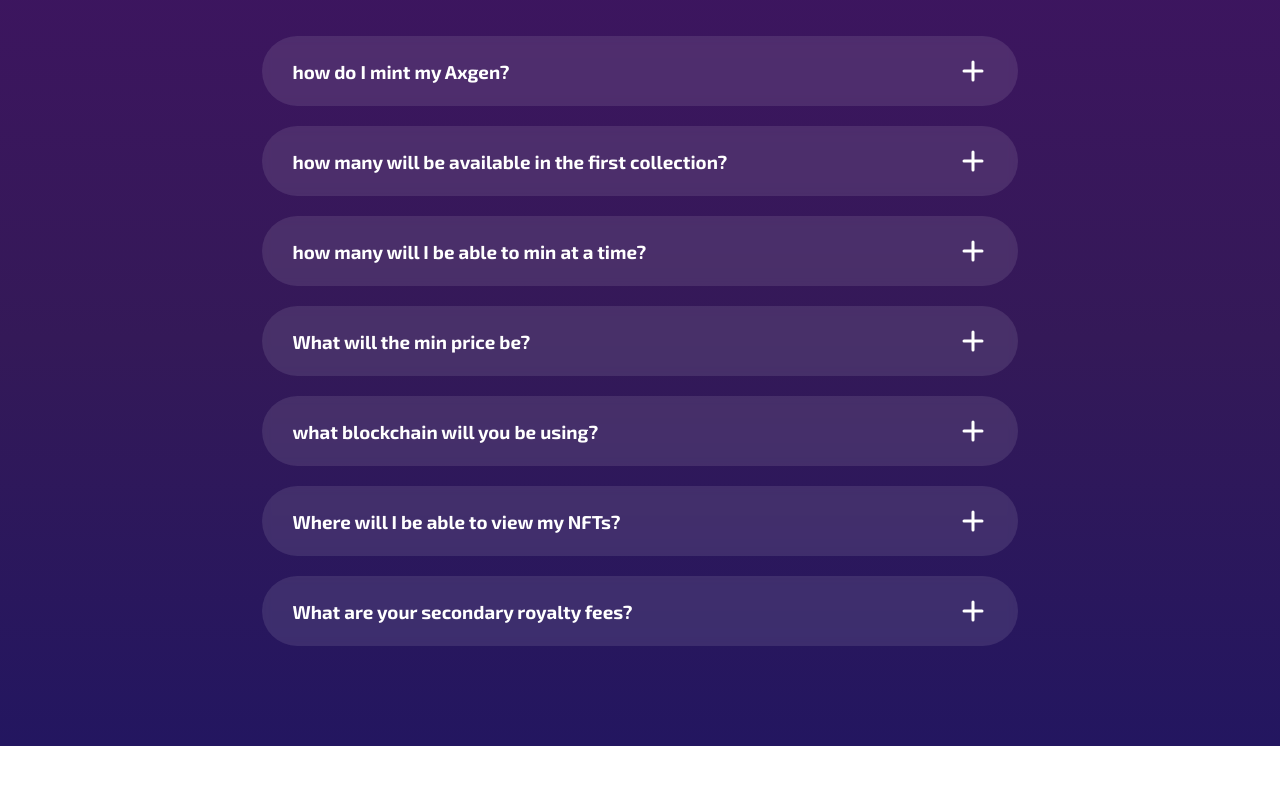
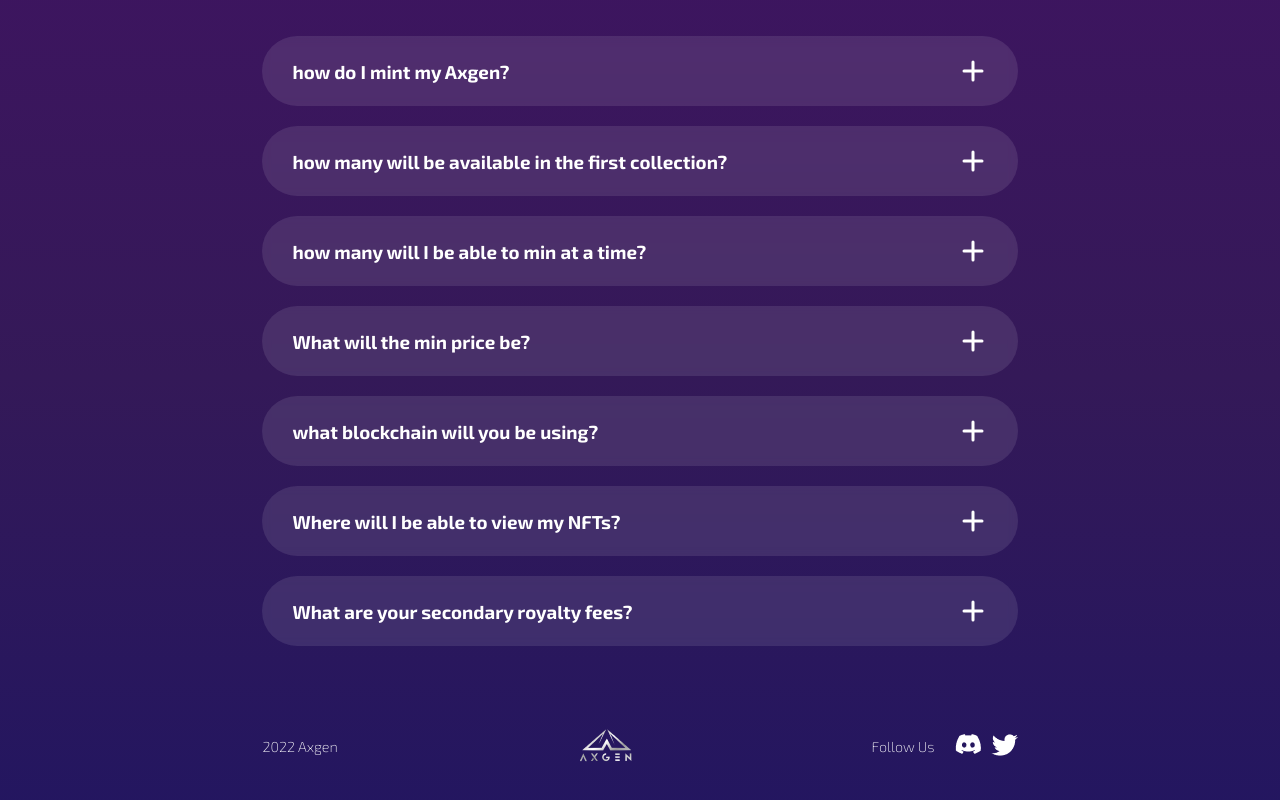
Before and after one commit to Whizzie99/axgen-client, a React (Create React App) app: page / in a window 1280 px wide. Shown: the part 4898-5698 px from the top of the page. Before the commit the page ends 5644 px from the top, so only its background shows below. Built offline with nearby package versions, Linux system fonts and the light colour scheme.

Commit message:
create footer component

```diff
--- a/src/components/Faq/Faq.jsx
+++ b/src/components/Faq/Faq.jsx
@@ -1,5 +1,6 @@
 import Container from "../shared/Container/Container";
 import SectionTitle from "../shared/SectionTitle/SectionTitle";
+import Footer from "../shared/Footer/Footer";
 import { PlusIcon, MinusIcon } from "@heroicons/react/solid";
 import { faqs } from "../../data/faqs";
 import { StyledWrapper, StyledFaq, StyledFaqItem } from "./styles";
@@ -38,6 +39,7 @@
           ))}
         </StyledFaq>
       </Container>
+      <Footer />
     </StyledWrapper>
   );
 };
--- /dev/null
+++ b/src/components/shared/Footer/Footer.jsx
@@ -0,0 +1,42 @@
+import Container from "../Container/Container";
+import { StyledWrapper, StyledFooter } from "./styles";
+
+import logo from "../../../assets/icons/logo.png";
+import twitter from "../../../assets/icons/twitter.png";
+import discord from "../../../assets/icons/discord.png";
+
+const Footer = () => {
+  const currentYear = new Date().getFullYear();
+
+  return (
+    <StyledWrapper>
+      <Container>
+        <StyledFooter>
+          <div className="copyright">
+            <p>{`${currentYear} axgen`}</p>
+          </div>
+          <div className="footer-logo">
+            <img src={logo} alt="" />
+          </div>
+          <div className="social-handles">
+            <p>follow us</p>
+            <ul>
+              <li>
+                <a href="#" target="_blank" noreferrer>
+                  <img src={discord} alt="" />
+                </a>
+              </li>
+              <li>
+                <a href="#" target="_blank" noreferrer>
+                  <img src={twitter} alt="" />
+                </a>
+              </li>
+            </ul>
+          </div>
+        </StyledFooter>
+      </Container>
+    </StyledWrapper>
+  );
+};
+
+export default Footer;
--- /dev/null
+++ b/src/components/shared/Footer/styles.js
@@ -0,0 +1,46 @@
+import styled from "styled-components";
+
+export const StyledWrapper = styled.div``;
+
+export const StyledFooter = styled.div`
+  display: flex;
+  justify-content: space-between;
+  align-items: center;
+  width: 80%;
+  margin: 0 auto;
+  margin-top: 80px;
+  color: var(--white);
+
+  .copyright p {
+    font-weight: 200;
+    text-transform: capitalize;
+    font-size: 0.9em;
+  }
+
+  .social-handles {
+    display: flex;
+    align-items: center;
+
+    p {
+      font-size: 0.9em;
+      font-weight: 200;
+      text-transform: capitalize;
+      margin-right: 20px;
+    }
+
+    ul {
+      display: flex;
+      list-style: none;
+
+      li {
+        a {
+          text-decoration: none;
+        }
+      }
+
+      li:nth-child(1) {
+        margin-right: 10px;
+      }
+    }
+  }
+`;
```
